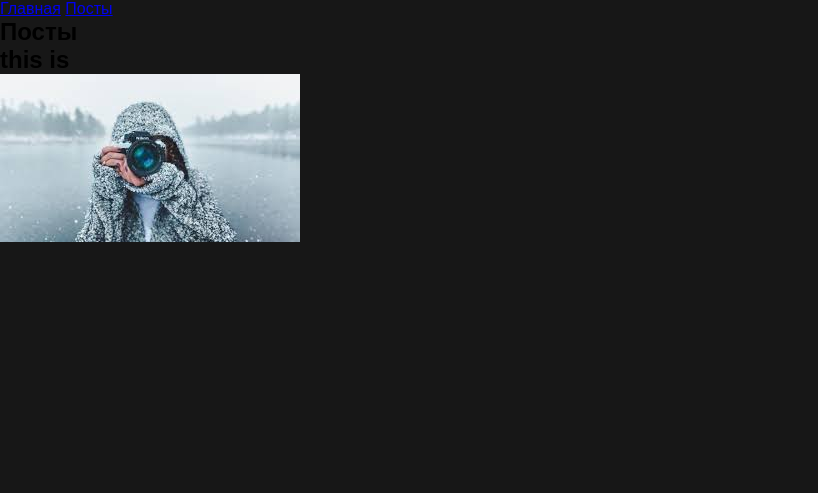
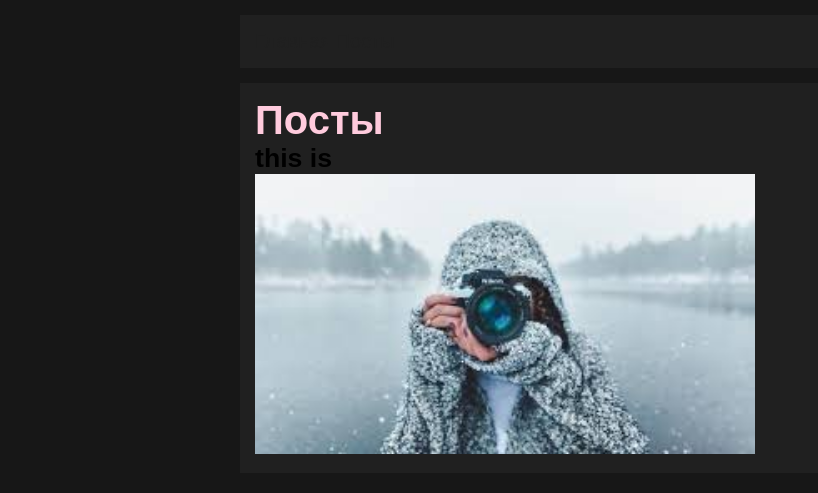
Before and after one commit to damerlan17/lab_dhjango, a Django app: page /posts/post_list/ in a window 1280 px wide. Shown: the top 493 px of the page, without its empty margins (0-818 px from the left). Run offline with Django 5.2, Linux system fonts and the light colour scheme.

Commit message:
шаблоны проблема со css

```diff
--- a/django_posts/posts/static/css/style.css
+++ b/django_posts/posts/static/css/style.css
@@ -6,12 +6,12 @@ src: url(../Roboto-Italic-VariableFont_wdth,wght.ttf)
 :root {
     --main-bg-color: #171717;
     --content-bg-color: #202020;
-    --element-active-color: #ff77c0;
+    --element-active-color: #FF77C0;
     --content-text-color: #FFCBDD;
 }
 
 :root {
-scrollbar-color: var(--content-bg-color))
+    scrollbar-color: var(--content-bg-color) var(--main-bg-color);
 }
 
 * {
@@ -25,19 +25,29 @@ body {
     background-color: var(--main-bg-color);
 }
 
-#content {
-    margin: 0 auto;
+main, nav{
+    margin: 15px auto;
     background-color: var(--content-bg-color);
     width: 800px;
     padding: 15px;
 }
 
-#content > img {
+nav > a{
+    color:var(--content-bg-color);
+    text-decoration: none;
+    font-size: 20px;
+}
+
+.content > img {
     width: 500px;
 }
 
-#content > h2 {
-    color: var(--element-active-color);
+main > h2 {
+    color: var(--content-text-color);
     font-size: 30pt;
-    font-family: 'Roboto';
 }
+
+.content > h2 {
+    color: var(--element-text-color);
+    font-size: 20pt;
+}
--- a/django_posts/posts/urls.py
+++ b/django_posts/posts/urls.py
@@ -2,6 +2,6 @@ from django.urls import path
 from .import views
 
 urlpatterns = [
-    path('', views.index, name='index'),
+    path('', views.index),
     path("post_list/", views.post_list)
 ]
```
Also changed, not shown: django_posts/posts/static/css/hg.css (added), django_posts/posts/templates/post_list.html (line endings or trailing spaces).
